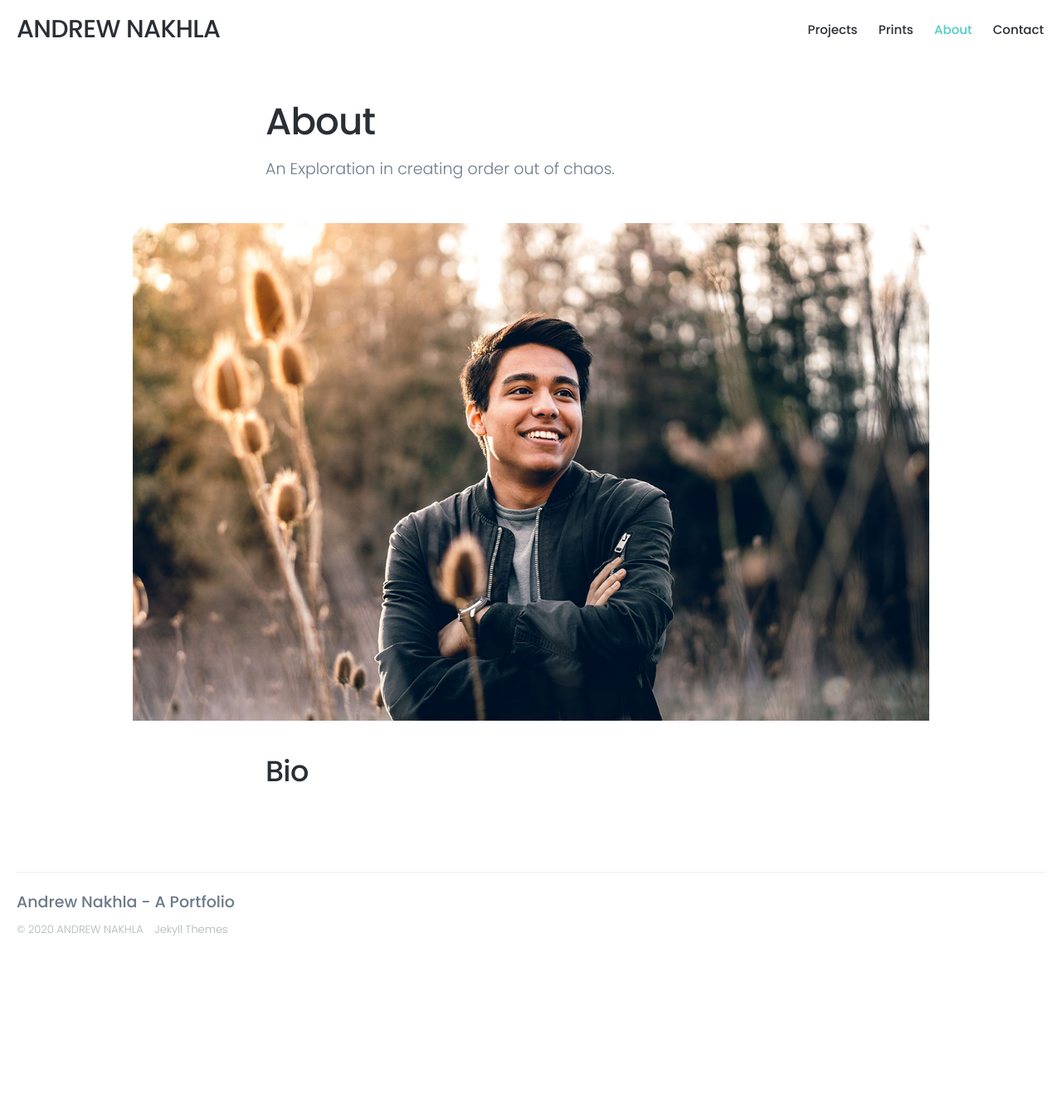
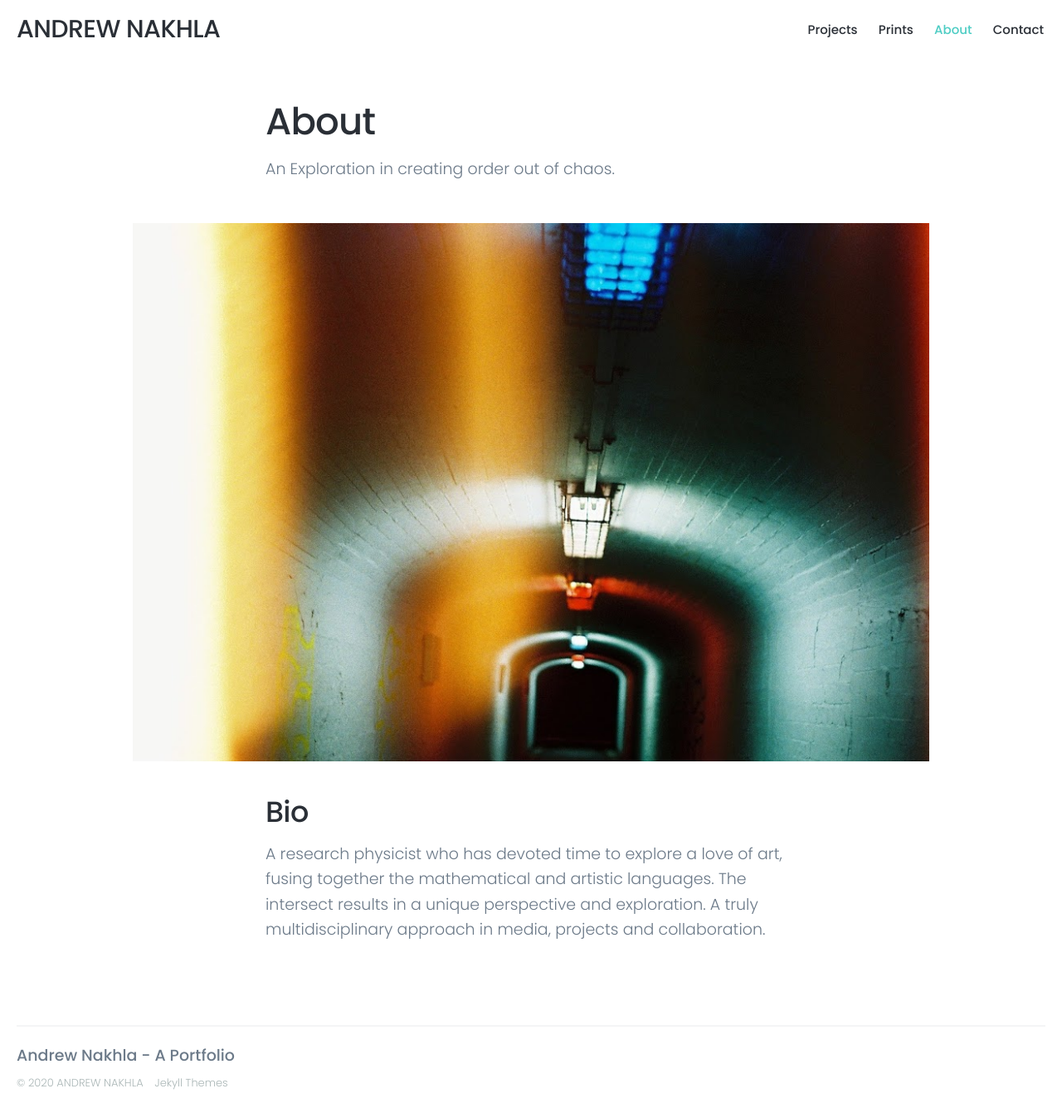
Before and after one commit to poptartfiend/poptartfiend.github.io, a Jekyll site: the page built from _pages/about.md, in a window 1280 px wide. Shown: the whole page at 83% size. Built offline with Jekyll 4.4.1, drawn with Linux system fonts in a browser that asks for light colours; nearby versions of some CDN libraries; before the commit the page ends 1151 px from its top, so only the background shows below that.

Commit message:
Update about.md

```diff
--- a/_pages/about.md
+++ b/_pages/about.md
@@ -2,9 +2,11 @@
 title: About
 subtitle: An Exploration in creating order out of chaos.
 description: Board is a stylish full-width masonry grid theme.
-featured_image: /images/demo/landscape-05.jpg
+featured_image: /images/0001.JPG
 ---
 
-![](/images/demo/landscape-05.jpg)
+![](/images/0001.JPG)
 
 ## Bio
+
+A research physicist who has devoted time to explore a love of art, fusing together the mathematical and artistic languages. The intersect results in a unique perspective and exploration. A truly multidisciplinary approach in media, projects and collaboration.
```
